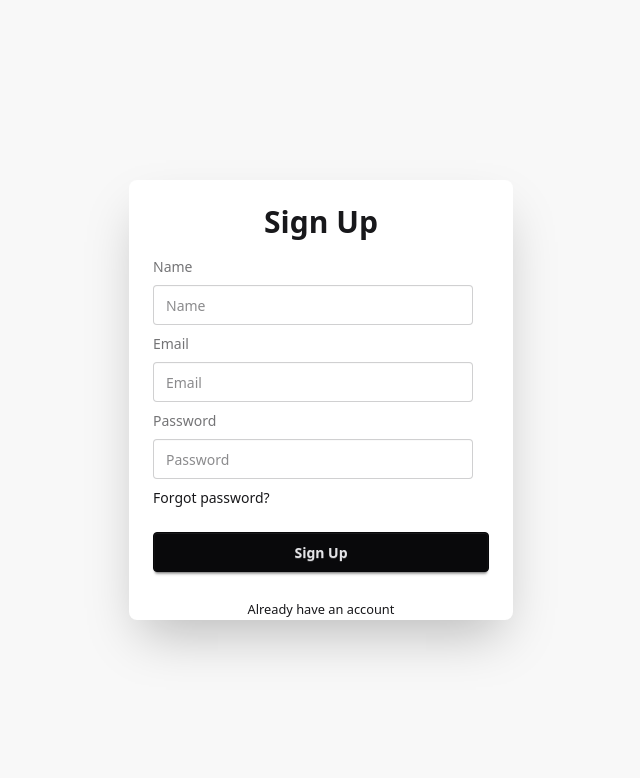
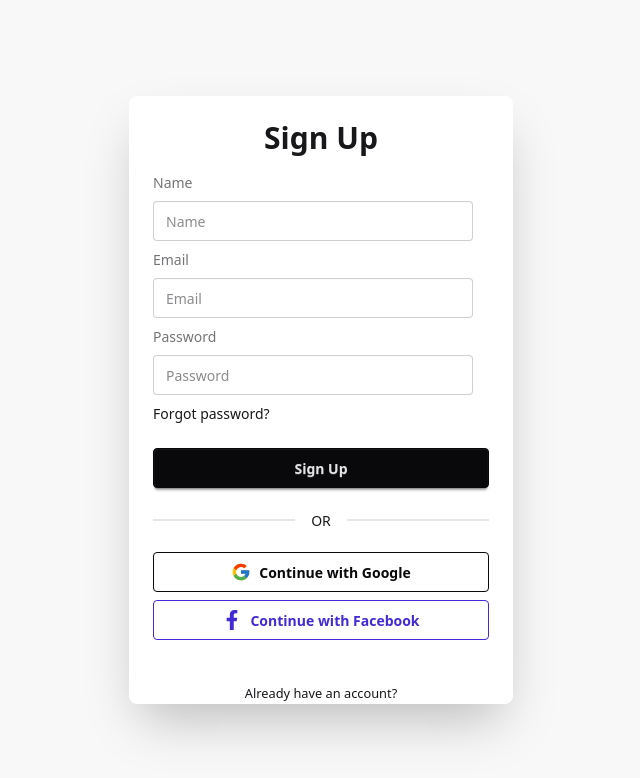
Before and after one commit to MH-liton-360/matrimony, a React (Vite) app: page /signup in a window 1280 px wide. Shown: the top 778 px of the page, without its empty margins (319-959 px from the left). Built offline with nearby package versions, Linux system fonts and the light colour scheme.

Commit message:
login with google and facebook add

```diff
--- a/package.json
+++ b/package.json
@@ -18,6 +18,7 @@
     "react-dom": "^19.2.0",
     "react-fast-marquee": "^1.6.5",
     "react-hook-form": "^7.71.2",
+    "react-icons": "^5.6.0",
     "react-responsive-carousel": "^3.2.23",
     "react-router-dom": "^7.11.0",
     "react-scroll": "^1.9.3",
--- a/src/pages/Authentication/Login.jsx
+++ b/src/pages/Authentication/Login.jsx
@@ -1,9 +1,10 @@
 import { useEffect } from 'react';
 import { Link, useNavigate } from 'react-router-dom';
-import { loadCaptchaEnginge, LoadCanvasTemplate, LoadCanvasTemplateNoReload, validateCaptcha } from 'react-simple-captcha';
+import { loadCaptchaEnginge, LoadCanvasTemplate, validateCaptcha } from 'react-simple-captcha';
+import { FcGoogle } from "react-icons/fc";
+import { FaFacebookF } from "react-icons/fa";
+
 const Login = () => {
-
-    // Ei link ta just check korar jonno je gloin e click korle home e niye jay ki na
     const navigate = useNavigate();
 
     useEffect(() => {
@@ -15,32 +16,44 @@ const Login = () => {
         const form = event.target;
         const email = form.email.value;
         const password = form.password.value;
+        const captcha = form.captcha.value;
+
+        if (!validateCaptcha(captcha)) {
+            alert("Captcha does not match!");
+            return;
+        }
+
         console.log(email, password);
-
         navigate("/home");
     };
 
+    const handleGoogleLogin = () => {
+        alert("Google login clicked!");
+        // ekhane apni firebase/google oauth implement korben
+    };
+
+    const handleFacebookLogin = () => {
+        alert("Facebook login clicked!");
+        // ekhane apni firebase/facebook oauth implement korben
+    };
 
     return (
-        <section className="min-h-screen flex items-center justify-center bg-base-200">
-
-            {/* title means browser heading replace helmet because react 19 not using helmet using "Just title"  */}
+        <section className="min-h-screen flex items-center justify-center bg-base-200 p-24">
             <title>Login - Our Matrimony</title>
 
             <div className="card bg-base-100 w-full max-w-sm shadow-2xl">
-
                 <form onSubmit={handleLogin} className="card-body">
                     <h1 className="text-3xl font-bold text-center mb-2">Login Now!</h1>
 
-                    {/* Email  */}
+                    {/* Email */}
                     <label className="label">Email</label>
                     <input type="email" name="email" className="input input-bordered" placeholder="Email" />
 
-                    {/* Password  */}
+                    {/* Password */}
                     <label className="label">Password</label>
                     <input type="password" name="password" className="input input-bordered" placeholder="Password" />
 
-                    <div className="text-right">
+                    <div className="flex justify-end mb-2">
                         <a className="link link-hover text-sm">Forgot password?</a>
                     </div>
 
@@ -51,13 +64,25 @@ const Login = () => {
                     <input type="text" name="captcha" className="input input-bordered" placeholder="Captcha" />
 
                     <input className="btn btn-neutral mt-4 w-full" type="submit" value="Login" />
+
+                    {/* OR Divider */}
+                    <div className="divider">OR</div>
+
+                    {/* Social Buttons */}
+                    {/* Social Buttons */}
+                    <div className="flex flex-col gap-2">
+                        <button type="button" className="btn btn-outline btn-neutral flex items-center justify-center gap-2">
+                            <FcGoogle size={20} /> Continue with Google
+                        </button>
+                        <button type="button" className="btn btn-outline btn-primary flex items-center justify-center gap-2">
+                            <FaFacebookF size={20} /> Continue with Facebook
+                        </button>
+                    </div>
                 </form>
 
-                {/* Link add signup  */}
-                <p className='text-center justify-center items-center'><small>New Here? <Link to="/signup" className="hover:underline">Create an account</Link> </small></p>
-
+                {/* Link add signup */}
+                <p className='text-center mt-4'><small>New Here? <Link to="/signup" className="hover:underline">Create an account</Link> </small></p>
             </div>
-
         </section>
     );
 };
--- a/src/pages/Authentication/SignUp.jsx
+++ b/src/pages/Authentication/SignUp.jsx
@@ -1,61 +1,75 @@
 import { useForm } from "react-hook-form";
 import { Link } from "react-router-dom";
+import { FcGoogle } from "react-icons/fc";
+import { FaFacebookF } from "react-icons/fa";
 
 const SignUp = () => {
+    // React Hook Form
+    const { register, handleSubmit, formState: { errors } } = useForm();
 
-    // React Hook Form........................................!
-    const { register, handleSubmit, formState: { errors }, } = useForm()
-
-
-    // Onsubmit Multiline system..............................!
+    // Onsubmit Multiline system
     const onSubmit = (data) => {
-        console.log(data)
+        console.log(data);
     };
 
     return (
         <div className="min-h-screen flex items-center justify-center bg-base-200">
 
-            {/* title means browser heading replace helmet because react 19 not using helmet using "Just title"  */}
-            <title>SignUp - Our Matrimony </title>
+            <title>SignUp - Our Matrimony</title>
 
             <div className="card bg-base-100 w-full max-w-sm shadow-2xl">
 
                 <form onSubmit={handleSubmit(onSubmit)} className="card-body">
 
-                    {/* Headline Signup  */}
                     <h1 className="text-3xl font-bold text-center mb-2">Sign Up</h1>
 
-                    {/* Name  */}
+                    {/* Name */}
                     <label className="label">Name</label>
-                    <input type="text" {...register("name", { required: true })} name="name" className="input input-bordered" placeholder="Name" />
+                    <input type="text" {...register("name", { required: true })} className="input input-bordered" placeholder="Name" />
                     {errors.name && <span className="text-red-600">Name is required</span>}
 
-                    {/* Email  */}
+                    {/* Email */}
                     <label className="label">Email</label>
-                    <input type="email" {...register("email", { required: true })} name="email" className="input input-bordered" placeholder="Email" />
+                    <input type="email" {...register("email", { required: true })} className="input input-bordered" placeholder="Email" />
                     {errors.email && <span className="text-red-600">Email is required</span>}
 
-                    {/* Password  */}
+                    {/* Password */}
                     <label className="label">Password</label>
-                    <input type="password" {...register("password", { required: true, minLength: 6, maxLength: 20 })} name="password" className="input input-bordered" placeholder="Password" />
+                    <input type="password" {...register("password", { required: true, minLength: 6, maxLength: 20 })} className="input input-bordered" placeholder="Password" />
                     {errors.password?.type === "required" && (<p className="text-red-600">Password is required</p>)}
                     {errors.password?.type === "minLength" && (<p className="text-red-600">Password must be at least 6 characters</p>)}
                     {errors.password?.type === "maxLength" && (<p className="text-red-600">Password must not exceed 20 characters</p>)}
 
-                    {/* hyper link  */}
+                    {/* Forgot password */}
                     <div><a className="link link-hover">Forgot password?</a></div>
 
-                    {/* button  */}
-                    <input className="btn btn-neutral mt-4" type="button" value="Sign Up" />
+                    {/* Sign Up Button */}
+                    <input className="btn btn-neutral mt-4 w-full" type="submit" value="Sign Up" />
+
+                    {/* Divider */}
+                    <div className="divider">OR</div>
+
+                    {/* Social Buttons */}
+                    <div className="flex flex-col gap-2">
+                        <button type="button" className="btn btn-outline btn-neutral flex items-center justify-center gap-2">
+                            <FcGoogle size={20} /> Continue with Google
+                        </button>
+                        <button type="button" className="btn btn-outline btn-primary flex items-center justify-center gap-2">
+                            <FaFacebookF size={20} /> Continue with Facebook
+                        </button>
+                    </div>
 
                 </form>
 
-                {/* Link add login  */}
-                <p className='text-center justify-center items-center'><small><Link to="/login" className="hover:underline">Already have an account</Link> </small></p>
+                {/* Link to login */}
+                <p className='text-center mt-4'>
+                    <small>
+                        <Link to="/login" className="hover:underline">Already have an account?</Link>
+                    </small>
+                </p>
 
             </div>
         </div>
-
     );
 };
 
```
Also changed, not shown: 1 other file (tests, documents, lock files or other folders).
